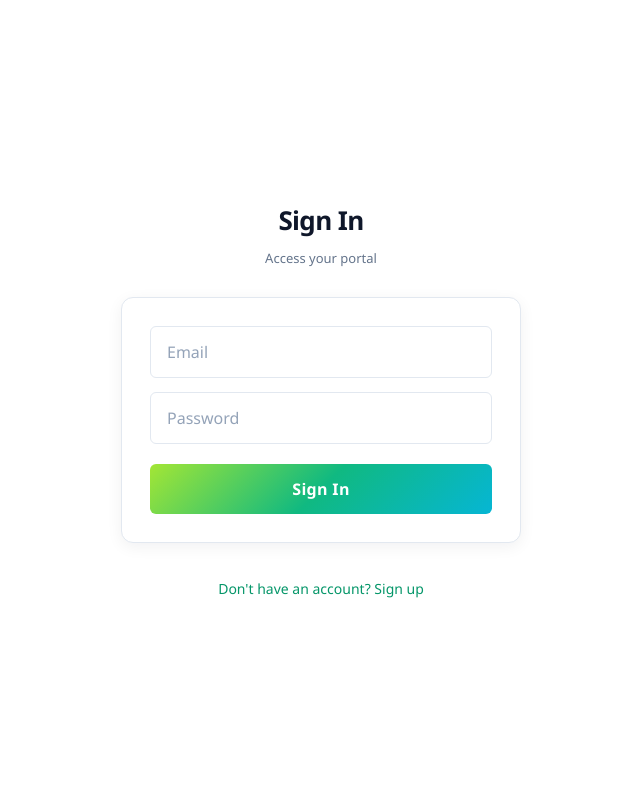
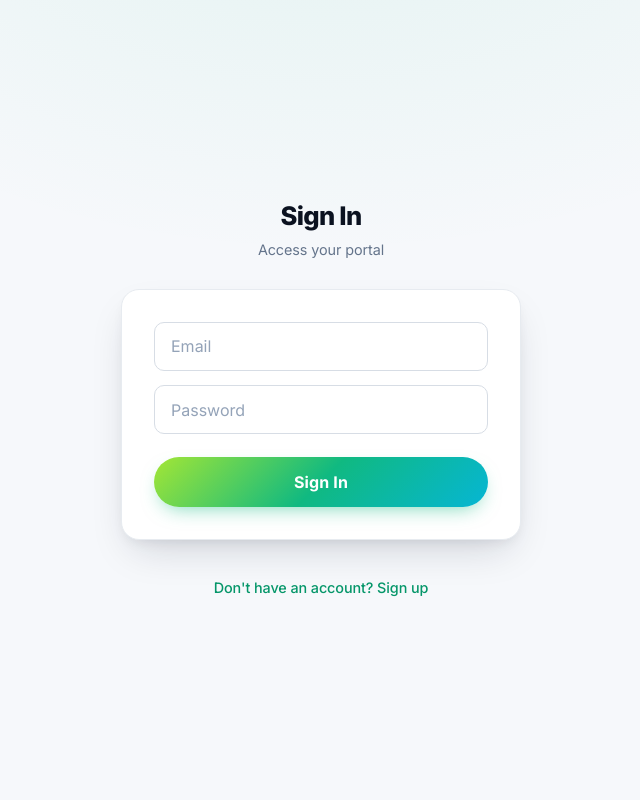
Before and after one commit to pixiware/pixiware_portal, a Flask app: page / in a window 1280 px wide. Shown: the whole page, without its empty margins (319-959 px from the left). Run offline with Flask 3, Linux system fonts and the light colour scheme; some libraries are stand-ins or nearby versions.

Commit message:
UI: refined SaaS design system in base_styles.css
Upgrade the shared tokens that every page draws from, so the whole app
lifts at once: Inter webfont with font-features, layered premium shadow
scale (xs/sm/md/lg), larger radii, brand-aware focus ring, softer
neutrals, and an easing token. Polish the auth pages (tinted radial
background, floating card, pill inputs + glowing gradient button) and make
the app header a sticky glass bar.

Co-Authored-By: Claude Opus 4.8 <noreply@anthropic.com>

```diff
--- a/static/base_styles.css
+++ b/static/base_styles.css
@@ -1,4 +1,5 @@
 /* Pixiware design system */
+@import url('https://fonts.googleapis.com/css2?family=Inter:wght@400;500;600;700;800&display=swap');
 
 :root {
     --gradient-signature: linear-gradient(135deg, #a3e635, #10b981 50%, #06b6d4);
@@ -6,20 +7,28 @@
     --color-emerald: #10b981;
     --color-cyan: #06b6d4;
     --color-emerald-dark: #059669;
-    --color-text: #0f172a;
+    --color-text: #0b1220;
     --color-text-muted: #64748b;
+    --color-text-soft: #94a3b8;
     --color-surface: #ffffff;
     --color-bg: #ffffff;
-    --color-bg-subtle: #f8fafc;
-    --color-border: #e2e8f0;
-    --radius-xl: 16px;
-    --radius-lg: 12px;
-    --radius-md: 8px;
-    --radius-sm: 6px;
-    --shadow-sm: 0 1px 2px rgba(15, 23, 42, 0.04);
-    --shadow-md: 0 4px 16px rgba(15, 23, 42, 0.06);
-    --font-sans: 'Segoe UI', system-ui, -apple-system, Roboto, sans-serif;
-    --font-mono: 'SF Mono', 'Fira Code', Consolas, monospace;
+    --color-bg-subtle: #f6f8fb;
+    --color-border: #e7ebf0;
+    --color-border-strong: #d7dde5;
+    --radius-2xl: 22px;
+    --radius-xl: 18px;
+    --radius-lg: 14px;
+    --radius-md: 10px;
+    --radius-sm: 8px;
+    /* Layered, premium elevation. */
+    --shadow-xs: 0 1px 2px rgba(15, 23, 42, 0.05);
+    --shadow-sm: 0 1px 2px rgba(15, 23, 42, 0.05), 0 1px 3px rgba(15, 23, 42, 0.04);
+    --shadow-md: 0 4px 12px -2px rgba(15, 23, 42, 0.08), 0 2px 6px -2px rgba(15, 23, 42, 0.05);
+    --shadow-lg: 0 18px 40px -12px rgba(15, 23, 42, 0.18), 0 6px 14px -6px rgba(15, 23, 42, 0.1);
+    --ring: 0 0 0 3px color-mix(in srgb, var(--color-emerald) 22%, transparent);
+    --font-sans: 'Inter', system-ui, -apple-system, 'Segoe UI', Roboto, sans-serif;
+    --font-mono: 'SF Mono', 'Fira Code', ui-monospace, Consolas, monospace;
+    --ease: cubic-bezier(0.2, 0.7, 0.2, 1);
 }
 
 *,
@@ -41,19 +50,30 @@ body {
     font-family: var(--font-sans);
     font-size: 0.9375rem;
     line-height: 1.6;
+    letter-spacing: -0.006em;
     color: var(--color-text);
     background: var(--color-bg);
     -webkit-font-smoothing: antialiased;
+    -moz-osx-font-smoothing: grayscale;
+    font-feature-settings: 'cv02', 'cv03', 'cv04', 'cv11';
     overflow-x: hidden;
 }
 
+h1, h2, h3 {
+    color: var(--color-text);
+    margin: 0;
+    letter-spacing: -0.02em;
+    line-height: 1.2;
+}
+
 h1 {
-    font-size: clamp(1.375rem, 3vw, 1.625rem);
-    font-weight: 700;
-    letter-spacing: -0.025em;
-    margin: 0;
-    color: var(--color-text);
+    font-size: clamp(1.4rem, 3vw, 1.7rem);
+    font-weight: 750;
+    letter-spacing: -0.028em;
 }
+
+h2 { font-size: 1.15rem; font-weight: 700; }
+h3 { font-size: 1rem; font-weight: 700; }
 
 p {
     margin: 0;
@@ -64,7 +84,7 @@ a {
     color: var(--color-emerald-dark);
     text-decoration: none;
     font-weight: 500;
-    transition: color 0.15s ease;
+    transition: color 0.15s var(--ease);
 }
 
 a:hover {
@@ -87,10 +107,13 @@ a:hover {
     display: flex;
     align-items: center;
     gap: 1.25rem;
-    padding: 1rem 2rem;
-    background: var(--color-surface);
+    padding: 1.05rem 2rem;
+    background: color-mix(in srgb, var(--color-surface) 85%, transparent);
+    backdrop-filter: saturate(180%) blur(8px);
     border-bottom: 1px solid var(--color-border);
-    position: relative;
+    position: sticky;
+    top: 0;
+    z-index: 40;
 }
 
 .app_header::after {
@@ -98,18 +121,19 @@ a:hover {
     position: absolute;
     left: 0;
     right: 0;
-    bottom: 0;
+    bottom: -1px;
     height: 2px;
     background: var(--gradient-signature);
+    opacity: 0.9;
 }
 
 .app_header__meta h1 {
-    font-size: 1.125rem;
-    margin-bottom: 0.125rem;
+    font-size: 1.15rem;
+    margin-bottom: 0.1rem;
 }
 
 .app_header__meta p {
-    font-size: 0.8125rem;
+    font-size: 0.82rem;
 }
 
 /* Auth pages */
@@ -119,81 +143,90 @@ body.auth-page {
     align-items: center;
     justify-content: center;
     padding: max(1.5rem, env(safe-area-inset-top)) max(1rem, env(safe-area-inset-right)) max(1.5rem, env(safe-area-inset-bottom)) max(1rem, env(safe-area-inset-left));
-    background: var(--color-bg);
+    background:
+        radial-gradient(60rem 40rem at 50% -12rem, color-mix(in srgb, var(--color-emerald) 9%, transparent), transparent 70%),
+        var(--color-bg-subtle);
 }
 
 body.auth-page h1 {
     text-align: center;
-    margin-bottom: 0.375rem;
-    margin-top: 0;
+    margin: 0 0 0.4rem;
+    font-size: 1.6rem;
 }
 
 body.auth-page .auth-subtitle {
-    font-size: 0.8125rem;
+    font-size: 0.9rem;
     color: var(--color-text-muted);
     margin-bottom: 0;
+    text-align: center;
 }
 
 body.auth-page form {
     width: 100%;
     max-width: 400px;
     margin-top: 1.75rem;
-    padding: 1.75rem;
+    padding: 2rem;
     background: var(--color-surface);
-    border-radius: var(--radius-lg);
-    box-shadow: var(--shadow-md);
+    border-radius: var(--radius-xl);
+    box-shadow: var(--shadow-lg);
     border: 1px solid var(--color-border);
     display: flex;
     flex-direction: column;
-    gap: 0.875rem;
+    gap: 0.9rem;
 }
 
 body.auth-page input {
     width: 100%;
-    padding: 0.875rem 1rem;
-    border: 1px solid var(--color-border);
-    border-radius: var(--radius-sm);
+    padding: 0.85rem 1rem;
+    border: 1px solid var(--color-border-strong);
+    border-radius: var(--radius-md);
     font-family: var(--font-sans);
     font-size: 16px;
     color: var(--color-text);
     background: var(--color-bg);
-    transition: border-color 0.15s ease, box-shadow 0.15s ease;
+    transition: border-color 0.15s var(--ease), box-shadow 0.15s var(--ease);
 }
 
 body.auth-page input:focus {
     outline: none;
     border-color: var(--color-emerald);
-    box-shadow: 0 0 0 3px rgba(16, 185, 129, 0.12);
+    box-shadow: var(--ring);
 }
 
 body.auth-page input::placeholder {
-    color: #94a3b8;
+    color: var(--color-text-soft);
 }
 
 body.auth-page button {
-    margin-top: 0.375rem;
-    padding: 0.875rem 1.25rem;
-    min-height: 48px;
+    margin-top: 0.5rem;
+    padding: 0.9rem 1.25rem;
+    min-height: 50px;
     border: none;
-    border-radius: var(--radius-sm);
+    border-radius: 999px;
     background: var(--gradient-signature);
     color: #fff;
     font-family: var(--font-sans);
     font-size: 1rem;
-    font-weight: 600;
-    letter-spacing: 0.02em;
+    font-weight: 700;
+    letter-spacing: 0.01em;
     cursor: pointer;
-    transition: opacity 0.15s ease, transform 0.15s ease;
+    box-shadow: 0 8px 20px -8px color-mix(in srgb, var(--color-emerald) 60%, transparent);
+    transition: transform 0.15s var(--ease), box-shadow 0.15s var(--ease), filter 0.15s var(--ease);
 }
 
 body.auth-page button:hover {
-    opacity: 0.92;
     transform: translateY(-1px);
+    filter: saturate(1.05);
+    box-shadow: 0 14px 28px -10px color-mix(in srgb, var(--color-emerald) 65%, transparent);
+}
+
+body.auth-page button:active {
+    transform: translateY(0);
 }
 
 body.auth-page .auth-footer {
-    margin-top: 1.25rem;
-    font-size: 0.875rem;
+    margin-top: 1.35rem;
+    font-size: 0.9rem;
 }
 
 .btn-gradient {
@@ -256,22 +289,22 @@ input:focus {
 }
 
 ::selection {
-    background: rgba(163, 230, 53, 0.25);
+    background: color-mix(in srgb, var(--color-lime) 30%, transparent);
 }
 
 @media (max-width: 480px) {
     body.auth-page form {
-        padding: 1.25rem;
+        padding: 1.4rem;
         margin-top: 1.25rem;
     }
 
     .app_header {
-        padding: 0.875rem 1rem;
+        padding: 0.9rem 1rem;
         gap: 0.75rem;
     }
 
     .app_header__meta h1 {
-        font-size: 1rem;
+        font-size: 1.05rem;
     }
 
     .app_header__meta p {
```
